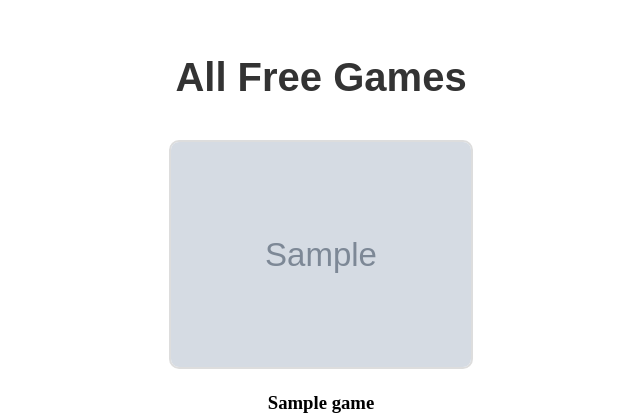
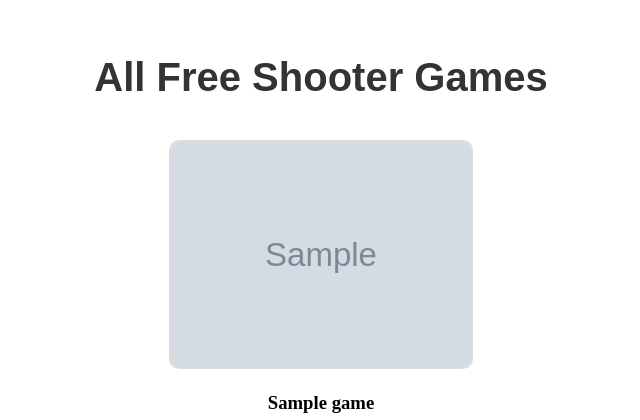
Before and after one commit to staten-island-tech/flask-api-project-davbk, a Flask app: template templates/index.html in a window 1280 px wide. Shown: the top 420 px of the page, without its empty margins (319-959 px from the left). Run offline with Flask 3, Linux system fonts and the light colour scheme; the template is opened without the code that fills it: most values are stand-ins (such as "Sample title", 1, 10 or a date in 2020); grey boxes marked "Sample" are stand-in pictures.

Commit message:
Update index.html

```diff
--- a/templates/index.html
+++ b/templates/index.html
@@ -3,12 +3,12 @@
 <head>
   <meta charset="UTF-8">
   <meta name="viewport" content="width=device-width, initial-scale=1.0">
-  <title>All Free Games</title>
+  <title>All Free Shooter Games</title>
   <link rel="stylesheet" href="{{ url_for('static', filename='style.css') }}">
 </head>
 <body>
   <div class="container">
-    <h1>All Free Games</h1>
+    <h1>All Free Shooter Games</h1>
     <div class="game-list">
       {% for game in games %}
         <div class="game-card">
```
